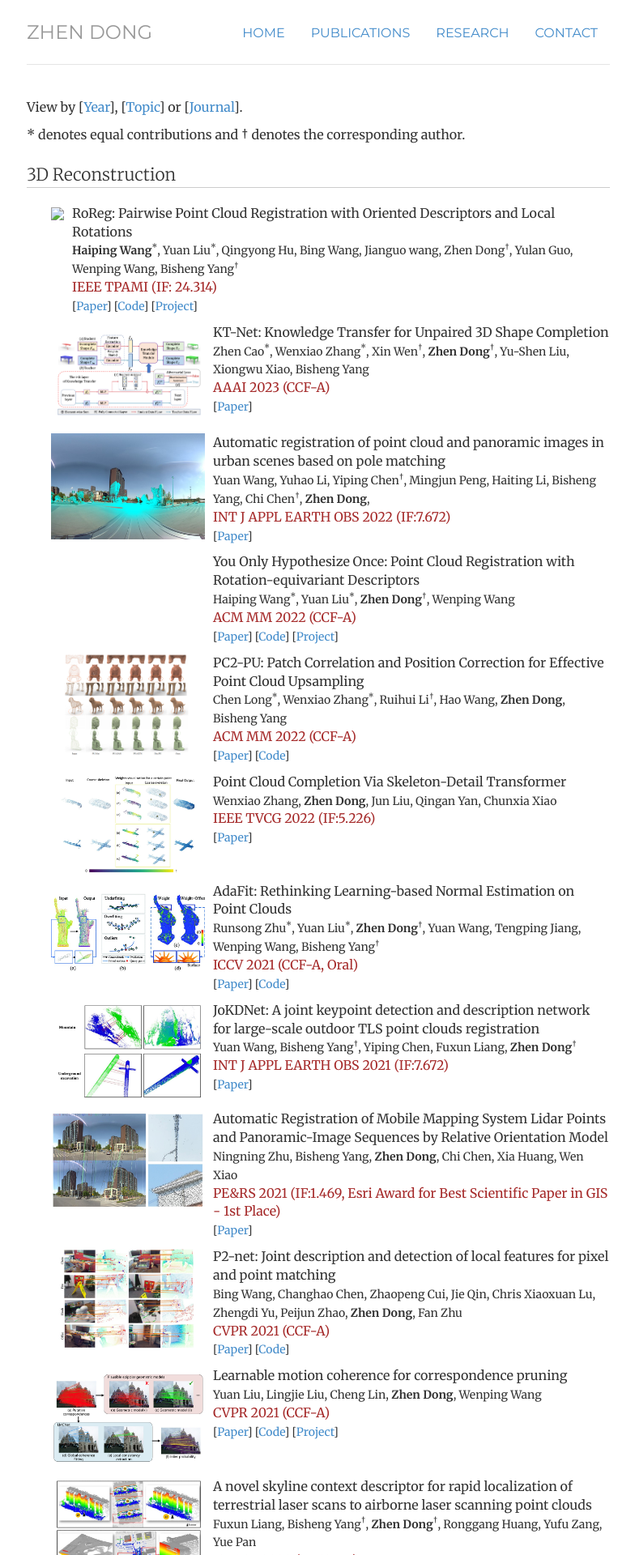
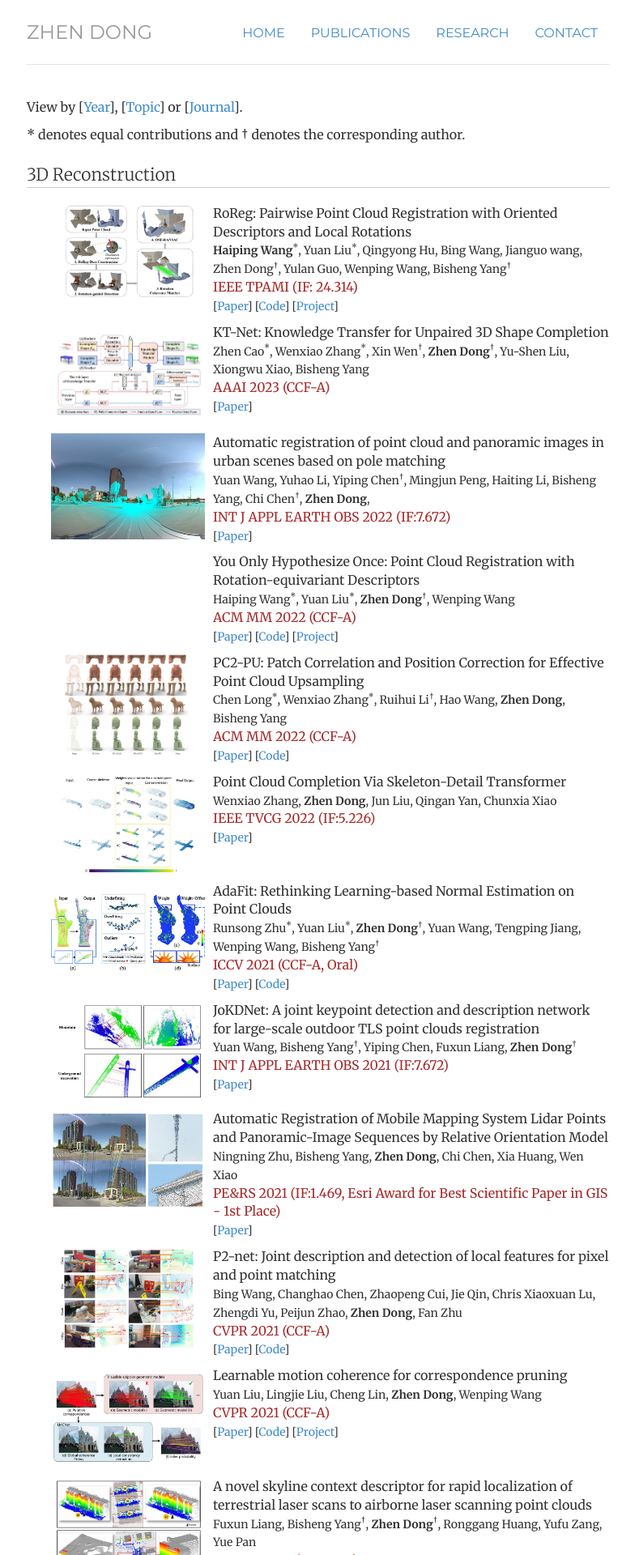
Before and after one commit to dongzhenwhu/dongzhenwhu.github.io, a Jekyll site: the page built from publications/index_topic.html, in a window 1280 px wide. Shown: the top 1920 px of the page at 81% size, without its empty margins (247-1031 px from the left). Built offline with Jekyll 4.4.1, drawn with Linux system fonts in a browser that asks for light colours; grey boxes are pictures that could not be loaded.

Commit message:
Update index_topic.html

```diff
--- a/publications/index_topic.html
+++ b/publications/index_topic.html
@@ -19,7 +19,7 @@ description: My publications.
 
 	<div class="before-item" >
 		<div class="pubimg">
-			<img  class="pubpic" src="img/roreg.png" >
+			<img  class="pubpic" src="teasers/roreg.png" >
 		</div>
 		<div class="pubdsp">
 			<span class=pubtitle >
```
